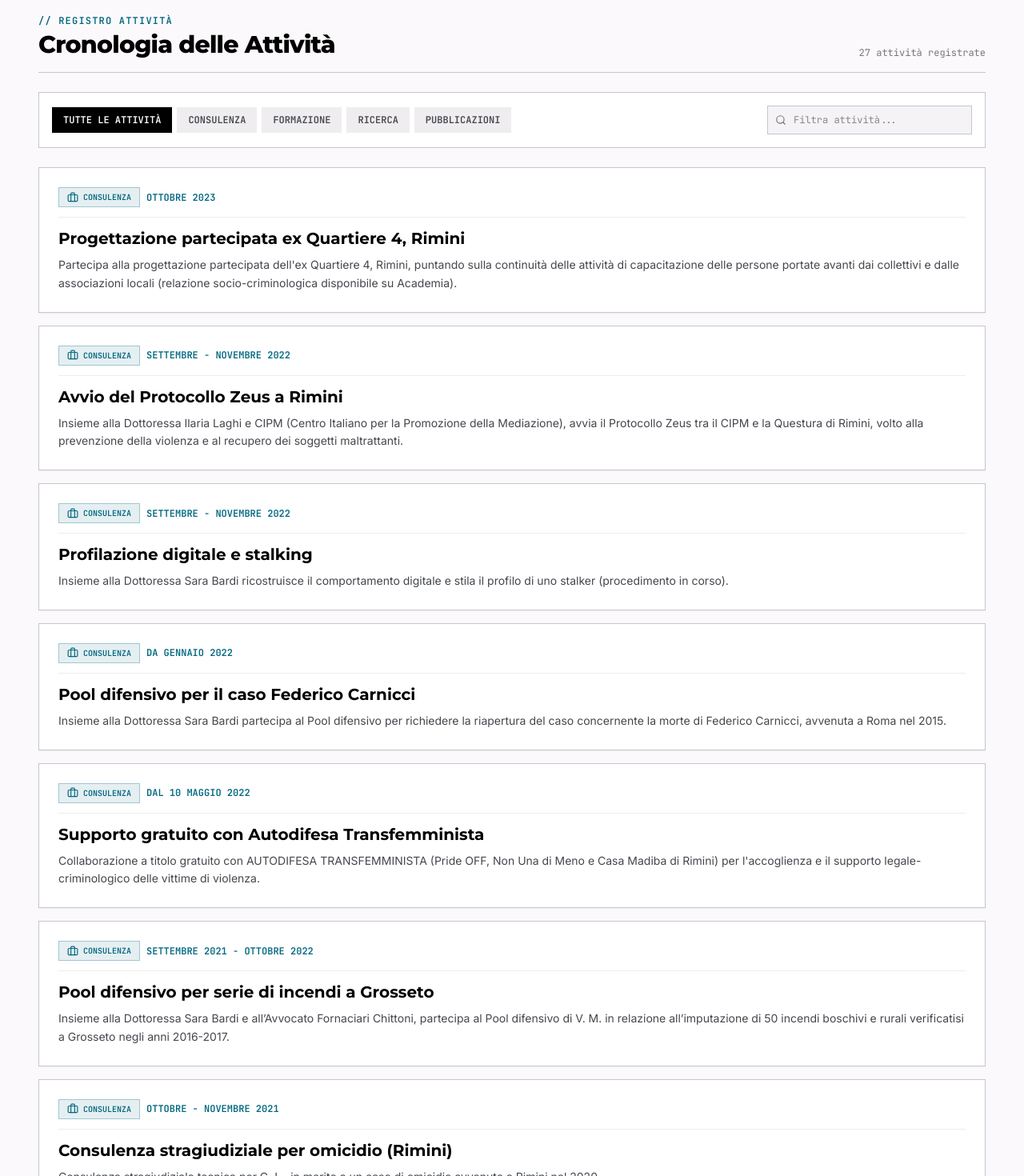
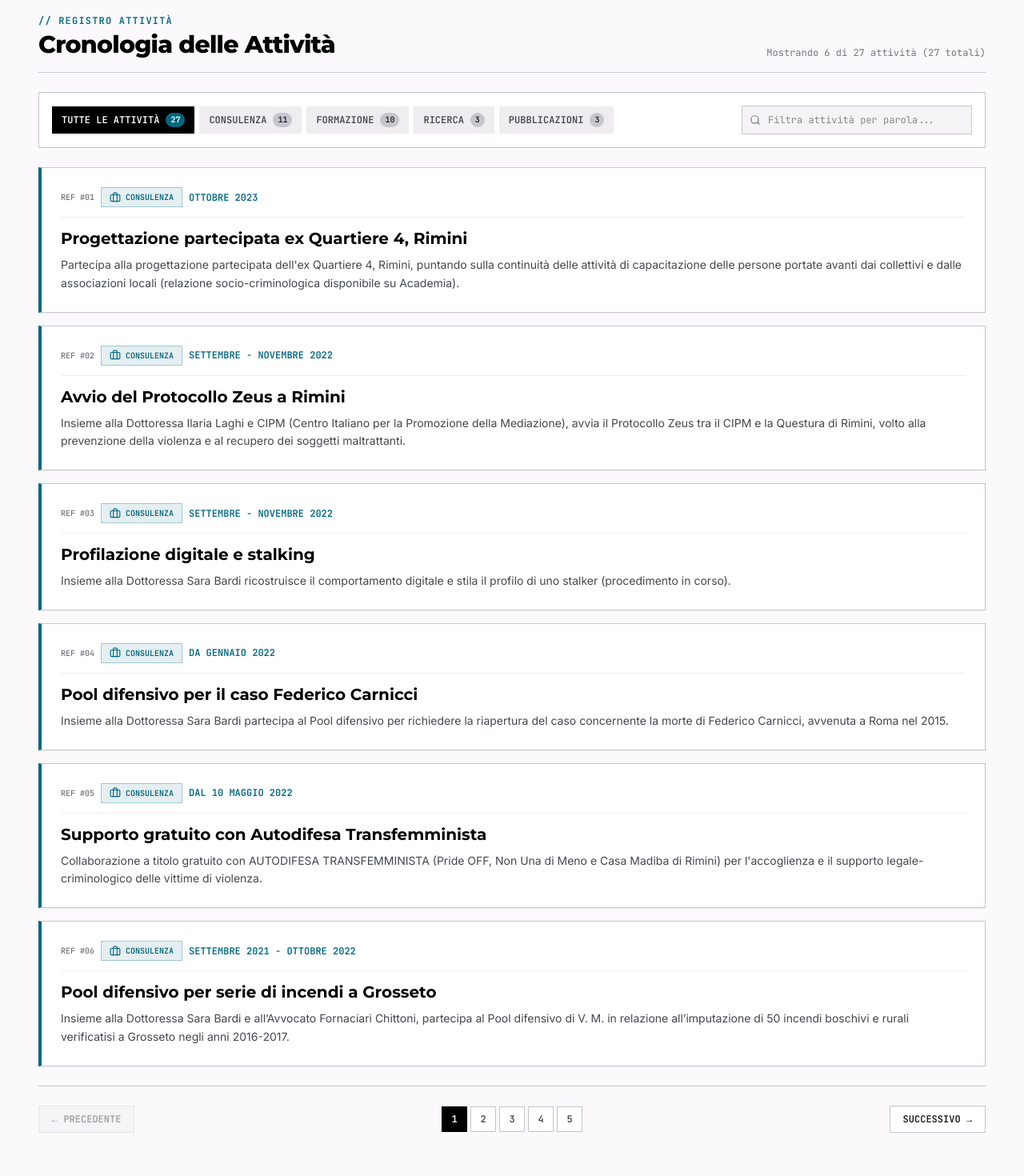
Before and after one commit to Facilissimoweb/studiocriminalista, a React (Vite) app: page / in a window 1280 px wide. Shown: the part 960-2430 px from the top of the page at 80% size. Built offline with nearby package versions, Linux system fonts and the light colour scheme.

Commit message:
feat(ui): implement pagination for activity list
Add pagination logic to the activity view to improve navigation, with automatic page resets upon filter or search updates.

```diff
--- a/src/components/ElenaAngeliniView.tsx
+++ b/src/components/ElenaAngeliniView.tsx
@@ -252,6 +252,19 @@ interface ElenaAngeliniViewProps {
 export const ElenaAngeliniView: React.FC<ElenaAngeliniViewProps> = ({ onOpenTriage }) => {
   const [selectedFilter, setSelectedFilter] = useState<ActivityCategory>('Tutte le attività');
   const [searchQuery, setSearchQuery] = useState('');
+  const [currentPage, setCurrentPage] = useState(1);
+  const itemsPerPage = 6;
+
+  // Reset page on filter or search change
+  const handleFilterChange = (cat: ActivityCategory) => {
+    setSelectedFilter(cat);
+    setCurrentPage(1);
+  };
+
+  const handleSearchChange = (q: string) => {
+    setSearchQuery(q);
+    setCurrentPage(1);
+  };
 
   const filteredActivities = ACTIVITIES.filter((item) => {
     const matchesCategory = selectedFilter === 'Tutte le attività' || item.category === selectedFilter;
@@ -261,6 +274,17 @@ export const ElenaAngeliniView: React.FC<ElenaAngeliniViewProps> = ({ onOpenTria
       item.date.toLowerCase().includes(searchQuery.toLowerCase());
     return matchesCategory && matchesQuery;
   });
+
+  const totalPages = Math.ceil(filteredActivities.length / itemsPerPage) || 1;
+  const paginatedActivities = filteredActivities.slice(
+    (currentPage - 1) * itemsPerPage,
+    currentPage * itemsPerPage
+  );
+
+  const getCategoryCount = (cat: ActivityCategory) => {
+    if (cat === 'Tutte le attività') return ACTIVITIES.length;
+    return ACTIVITIES.filter((a) => a.category === cat).length;
+  };
 
   const getCategoryBadgeColor = (category: string) => {
     switch (category) {
@@ -392,7 +416,7 @@ export const ElenaAngeliniView: React.FC<ElenaAngeliniViewProps> = ({ onOpenTria
           </div>
 
           <div className="text-xs font-mono-tech text-[#75777e]">
-            {filteredActivities.length} attività registrate
+            Mostrando {paginatedActivities.length} di {filteredActivities.length} attività ({ACTIVITIES.length} totali)
           </div>
         </div>
 
@@ -400,48 +424,91 @@ export const ElenaAngeliniView: React.FC<ElenaAngeliniViewProps> = ({ onOpenTria
         <div className="bg-[#ffffff] border border-[#c5c6cd] p-4 space-y-4">
           <div className="flex flex-wrap items-center justify-between gap-3">
             <div className="flex flex-wrap gap-1.5 font-mono-tech text-xs">
-              {CATEGORIES.map((cat) => (
+              {CATEGORIES.map((cat) => {
+                const count = getCategoryCount(cat);
+                return (
                   <button
                     key={cat}
-                  onClick={() => setSelectedFilter(cat)}
-                  className={`px-3.5 py-2 uppercase transition-all font-bold ${
+                    onClick={() => handleFilterChange(cat)}
+                    className={`px-3 py-2 uppercase transition-all font-bold flex items-center gap-2 ${
                       selectedFilter === cat
                         ? 'bg-[#000000] text-white shadow-xs'
                         : 'bg-[#efedef] text-[#44474d] hover:bg-[#eae7ea] hover:text-[#000000]'
                     }`}
                   >
-                  {cat}
+                    <span>{cat}</span>
+                    <span
+                      className={`text-[10px] px-1.5 py-0.5 rounded-full font-mono-tech ${
+                        selectedFilter === cat
+                          ? 'bg-[#00677f] text-white'
+                          : 'bg-[#c5c6cd] text-[#1b1b1d]'
+                      }`}
+                    >
+                      {count}
+                    </span>
                   </button>
-              ))}
+                );
+              })}
             </div>
 
-            <div className="relative w-full md:w-64">
+            <div className="relative w-full md:w-72 flex items-center gap-2">
+              <div className="relative flex-1">
                 <input
                   type="text"
                   value={searchQuery}
-                onChange={(e) => setSearchQuery(e.target.value)}
-                placeholder="Filtra attività..."
+                  onChange={(e) => handleSearchChange(e.target.value)}
+                  placeholder="Filtra attività per parola..."
                   className="w-full bg-[#f5f3f5] border border-[#c5c6cd] h-9 pl-8 pr-3 font-mono-tech text-xs text-[#1b1b1d] focus:outline-none focus:border-[#00677f]"
                 />
                 <Search className="w-3.5 h-3.5 absolute left-2.5 top-1/2 -translate-y-1/2 text-[#75777e]" />
               </div>
+
+              {(searchQuery || selectedFilter !== 'Tutte le attività') && (
+                <button
+                  onClick={() => {
+                    setSelectedFilter('Tutte le attività');
+                    setSearchQuery('');
+                    setCurrentPage(1);
+                  }}
+                  className="h-9 px-2.5 bg-[#efedef] hover:bg-[#c5c6cd] text-xs font-mono-tech font-bold uppercase transition-colors shrink-0"
+                  title="Azzera filtri"
+                >
+                  Reset
+                </button>
+              )}
+            </div>
           </div>
         </div>
 
-        {/* Timeline Items */}
+        {/* Timeline Items Query Loop */}
         <div className="space-y-4">
           {filteredActivities.length === 0 ? (
-            <div className="bg-[#ffffff] border border-[#c5c6cd] p-8 text-center font-mono-tech text-xs text-[#75777e]">
-              Nessuna attività trovata per il filtro o la ricerca applicata.
+            <div className="bg-[#ffffff] border border-[#c5c6cd] p-8 text-center font-mono-tech text-xs text-[#75777e] space-y-3">
+              <p>Nessuna attività trovata per il filtro o la ricerca applicata.</p>
+              <button
+                onClick={() => {
+                  setSelectedFilter('Tutte le attività');
+                  setSearchQuery('');
+                  setCurrentPage(1);
+                }}
+                className="px-4 py-2 bg-[#00677f] text-white uppercase font-bold text-xs hover:bg-[#000000] transition-colors"
+              >
+                Azzera Filtri
+              </button>
             </div>
           ) : (
-            filteredActivities.map((act) => (
+            paginatedActivities.map((act, index) => {
+              const globalIndex = (currentPage - 1) * itemsPerPage + index + 1;
+              return (
                 <div
                   key={act.id}
-                className="bg-[#ffffff] border border-[#c5c6cd] p-5 sm:p-6 hover:border-[#00677f] transition-all relative overflow-hidden group shadow-xs hover:shadow-md"
+                  className="bg-[#ffffff] border border-[#c5c6cd] border-l-4 border-l-[#00677f] p-5 sm:p-6 hover:border-[#00677f] transition-all relative overflow-hidden group shadow-xs hover:shadow-md"
                 >
                   <div className="flex flex-col sm:flex-row sm:items-start justify-between gap-2 border-b border-[#efedef] pb-3 mb-3">
-                  <div className="flex items-center gap-2">
+                    <div className="flex flex-wrap items-center gap-2">
+                      <span className="font-mono-tech text-[10px] text-[#75777e] font-bold">
+                        REF #{globalIndex.toString().padStart(2, '0')}
+                      </span>
                       <span className={`inline-flex items-center gap-1.5 px-2.5 py-1 border font-mono-tech text-[10px] font-bold uppercase ${getCategoryBadgeColor(act.category)}`}>
                         {getCategoryIcon(act.category)}
                         {act.category}
@@ -471,9 +538,55 @@ export const ElenaAngeliniView: React.FC<ElenaAngeliniViewProps> = ({ onOpenTria
                     </ul>
                   )}
                 </div>
-            ))
+              );
+            })
           )}
         </div>
+
+        {/* Pagination Controls */}
+        {totalPages > 1 && (
+          <div className="flex items-center justify-between border-t border-[#c5c6cd] pt-6 font-mono-tech text-xs">
+            <button
+              disabled={currentPage === 1}
+              onClick={() => setCurrentPage((prev) => Math.max(prev - 1, 1))}
+              className={`px-4 py-2 border border-[#c5c6cd] uppercase font-bold transition-all ${
+                currentPage === 1
+                  ? 'opacity-40 cursor-not-allowed bg-[#efedef]'
+                  : 'bg-white hover:bg-[#00677f] hover:text-white'
+              }`}
+            >
+              ← Precedente
+            </button>
+
+            <div className="flex items-center gap-1">
+              {Array.from({ length: totalPages }, (_, i) => i + 1).map((page) => (
+                <button
+                  key={page}
+                  onClick={() => setCurrentPage(page)}
+                  className={`w-8 h-8 flex items-center justify-center border font-bold transition-all ${
+                    currentPage === page
+                      ? 'bg-[#000000] text-white border-[#000000]'
+                      : 'bg-white text-[#44474d] border-[#c5c6cd] hover:border-[#00677f]'
+                  }`}
+                >
+                  {page}
+                </button>
+              ))}
+            </div>
+
+            <button
+              disabled={currentPage === totalPages}
+              onClick={() => setCurrentPage((prev) => Math.min(prev + 1, totalPages))}
+              className={`px-4 py-2 border border-[#c5c6cd] uppercase font-bold transition-all ${
+                currentPage === totalPages
+                  ? 'opacity-40 cursor-not-allowed bg-[#efedef]'
+                  : 'bg-white hover:bg-[#00677f] hover:text-white'
+              }`}
+            >
+              Successivo →
+            </button>
+          </div>
+        )}
       </section>
     </div>
   );
```
Lines whose indentation alone changed are shown as unchanged.
